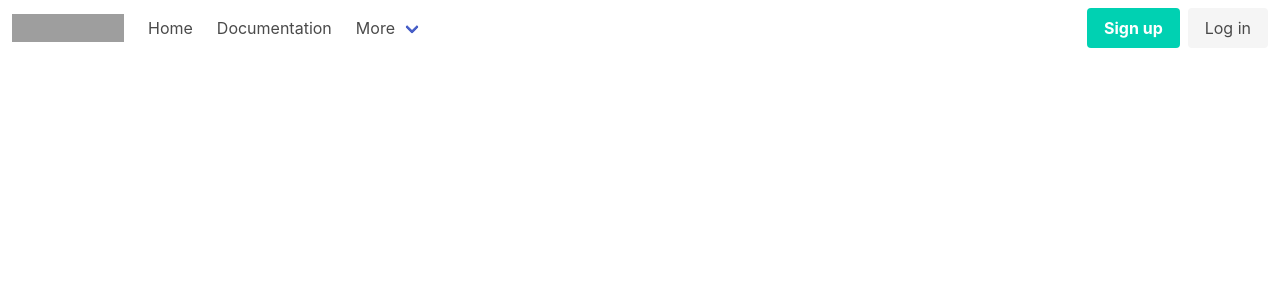
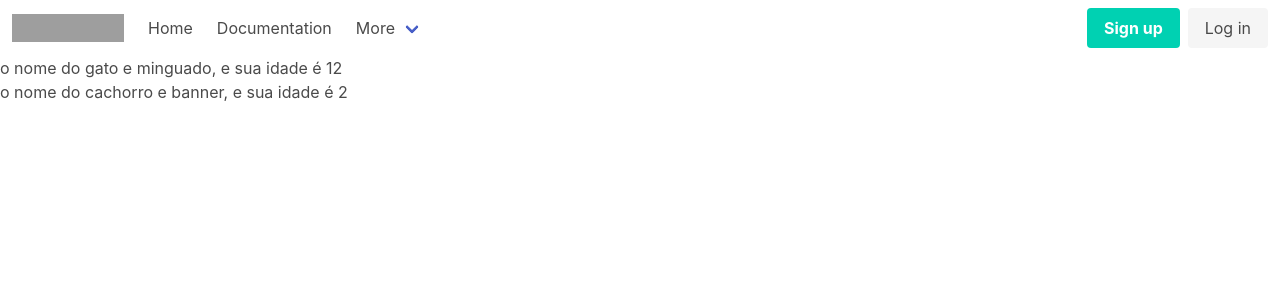
Before and after one commit to GiovannyGab/todo_with_ts, a React (Create React App) app: page / in a window 1280 px wide. Shown: the top 300 px of the page. Built offline with nearby package versions, Linux system fonts and the light colour scheme; grey boxes are pictures that could not be loaded.

Commit message:
aprendendo props

```diff
--- a/src/App.tsx
+++ b/src/App.tsx
@@ -1,13 +1,22 @@
 import React from 'react';
 import Header from './components/header/header';
-import header from './components/header/header';
+import 'bulma/css/bulma.min.css';
+import Cat from './components/pets/cat';
+import Dog from './components/pets/dog';
+
+function App() {
 
 
-function App() {
-  const petName:string = "banner"
+  return (
+    <div>
+      <Header/>
 
-  return (
-    <Header></Header>
+        <Cat name= "minguado" age={12}/>
+        <Dog name= "banner" age={2}/>
+
+
+    </div>
+
   );
 }
 
--- /dev/null
+++ b/src/components/pets/cat.tsx
@@ -0,0 +1,15 @@
+import React from 'react'
+
+type Props = {
+    name:string
+    age:number
+
+}
+
+function Cat(props: Props) {
+  return (
+    <div>o nome do gato e {props.name}, e sua idade é {props.age}</div>
+  )
+}
+
+export default Cat
--- /dev/null
+++ b/src/components/pets/dog.tsx
@@ -0,0 +1,15 @@
+import React from 'react'
+
+type Props = {
+    name:string
+    age:number
+
+}
+
+function Dog(props: Props) {
+  return (
+    <div>o nome do cachorro e {props.name}, e sua idade é {props.age}</div>
+  )
+}
+
+export default Dog
```
Also changed, not shown: src/components/header/header.tsx (+8 -8 lines).
